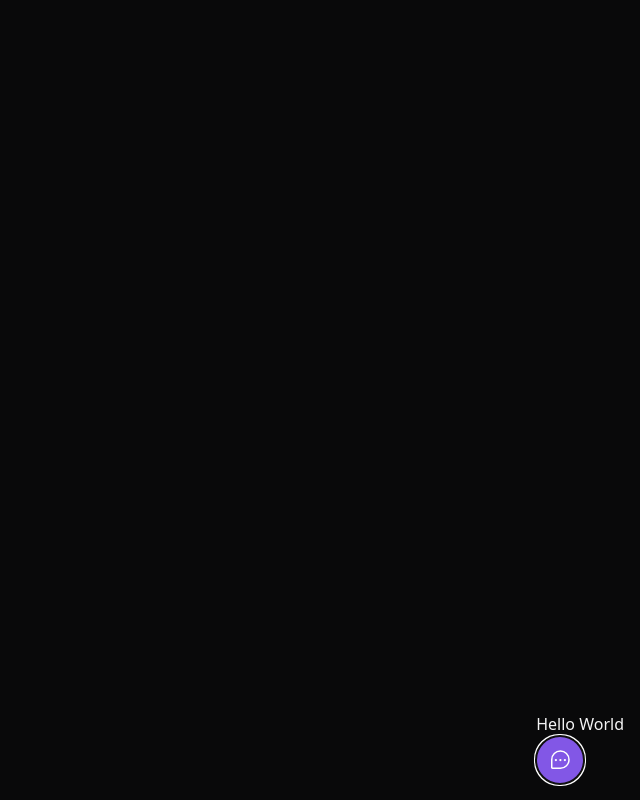
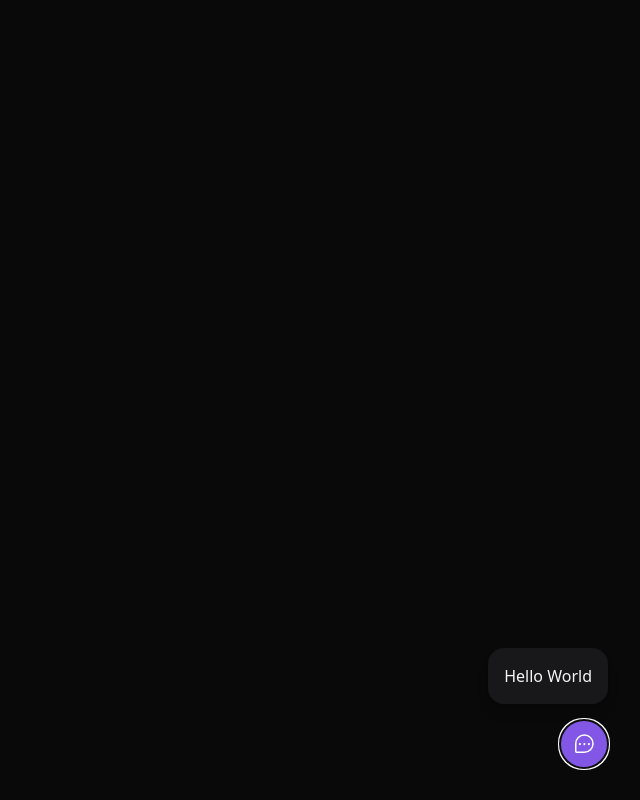
Before and after one commit to ambulcao/FeedDev, a React (Vite) app in the folder web/: page / in a window 1280 px wide. Both pictures are taken after a click on the button "Feedback". Shown: the whole page, without its empty margins (640-1280 px from the left). Built offline with nearby package versions, Linux system fonts and the light colour scheme.

Commit message:
Creating structure WidgetForm

```diff
--- a/web/src/components/Widget.tsx
+++ b/web/src/components/Widget.tsx
@@ -1,11 +1,15 @@
 import { ChatTeardropDots } from 'phosphor-react'
 import { Popover } from '@headlessui/react'
+import { WidgetForm } from './WidgetForm'
 
 export function Widget() {
 
     return (
-        <Popover className='absolute bottom-4 right-4'>
-            <Popover.Panel>Hello World</Popover.Panel>
+        <Popover className="absolute bottom-4 right-4 md:bottom-8 md:right-8 flex flex-col items-end">
+            <Popover.Panel>
+                <WidgetForm />
+            </Popover.Panel>
+
             <Popover.Button className="bg-brand-500 rounded-full px-3 h-12 text-white flex items-center group">
                 <ChatTeardropDots className="w-6 h-6"/>
 
--- /dev/null
+++ b/web/src/components/WidgetForm.tsx
@@ -0,0 +1,7 @@
+export function WidgetForm() {
+    return (
+        <div className="bg-zinc-900 p-4 relative rounded-2xl mb-4 flex flex-col items-center shadow-lg w-[calc(100vw-2rem)] md:w-auto">
+            Hello World
+        </div>
+    )
+}
```
